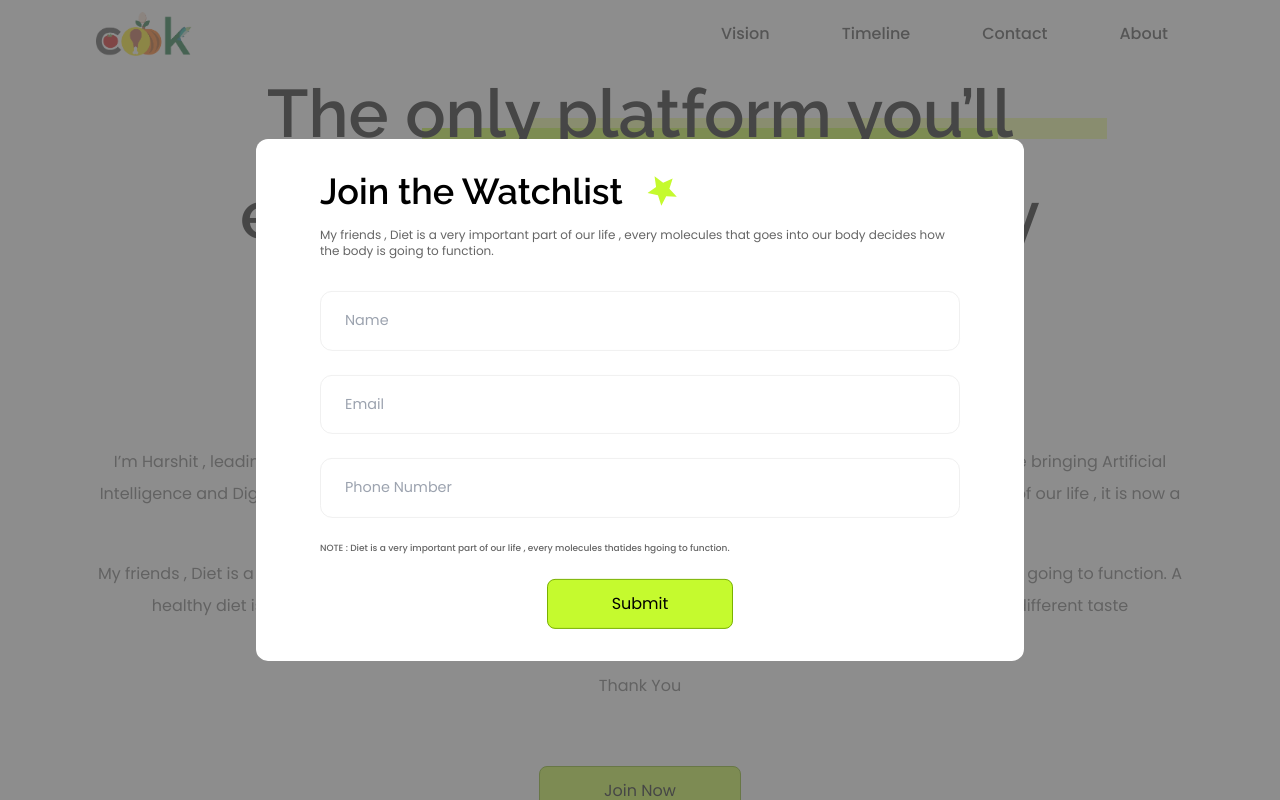
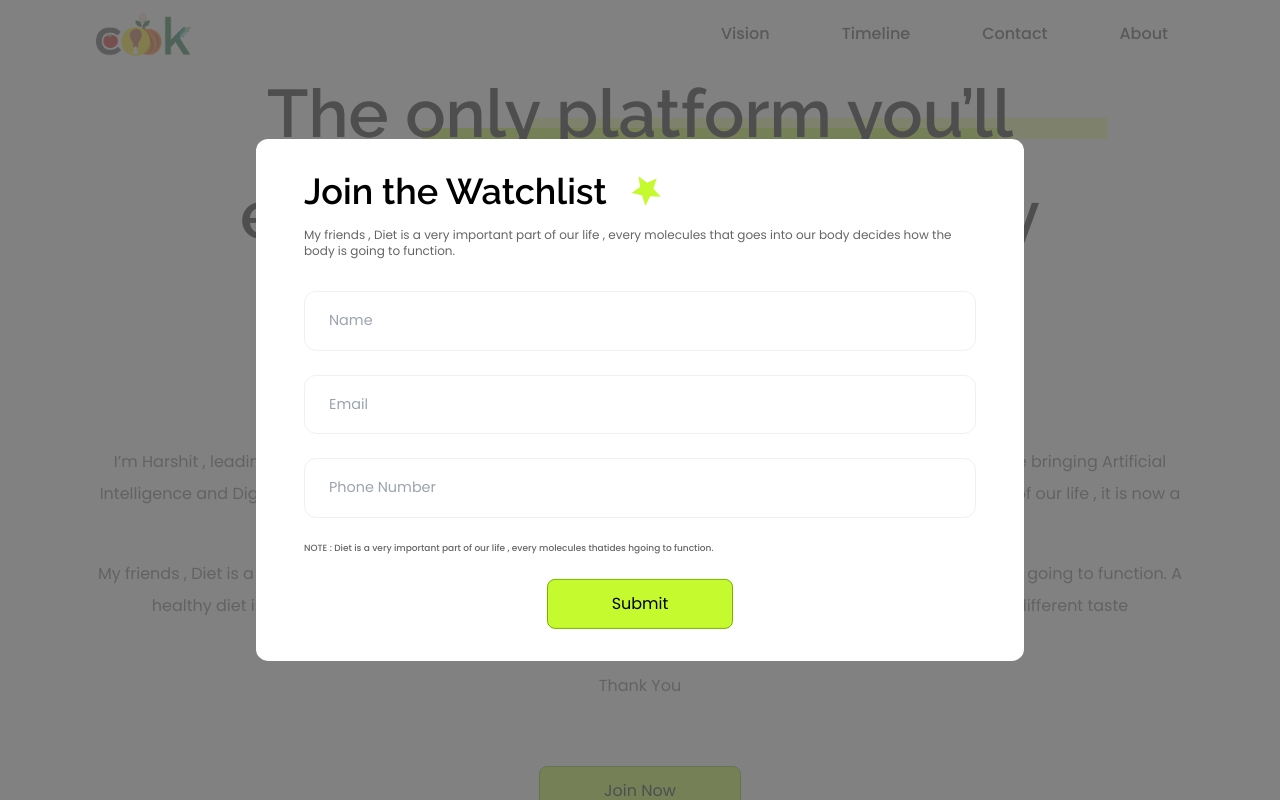
Before and after one commit to dibkb/cookai, a React (Vite) app: page / in a window 1280 px wide. Both pictures are taken after a click on the button "Join Now". Built offline with nearby package versions, Linux system fonts and the light colour scheme.

Commit message:
modal design

```diff
--- a/src/components/Modal/joinnow.module.css
+++ b/src/components/Modal/joinnow.module.css
@@ -4,11 +4,11 @@
   top: 0;
   height: 100%;
   width: 100%;
-  background: rgba(98, 98, 98, 0.72);
+  background: rgba(98, 98, 98, 0.8);
 }
 .modal__content {
   z-index: 20;
-  @apply px-16 py-8 rounded-xl md:max-w-3xl w-[90%];
+  @apply px-4 py-8 md:px-12 rounded-xl md:max-w-3xl w-[90%];
   position: absolute;
   background-color: white;
   top: 50%;
```
